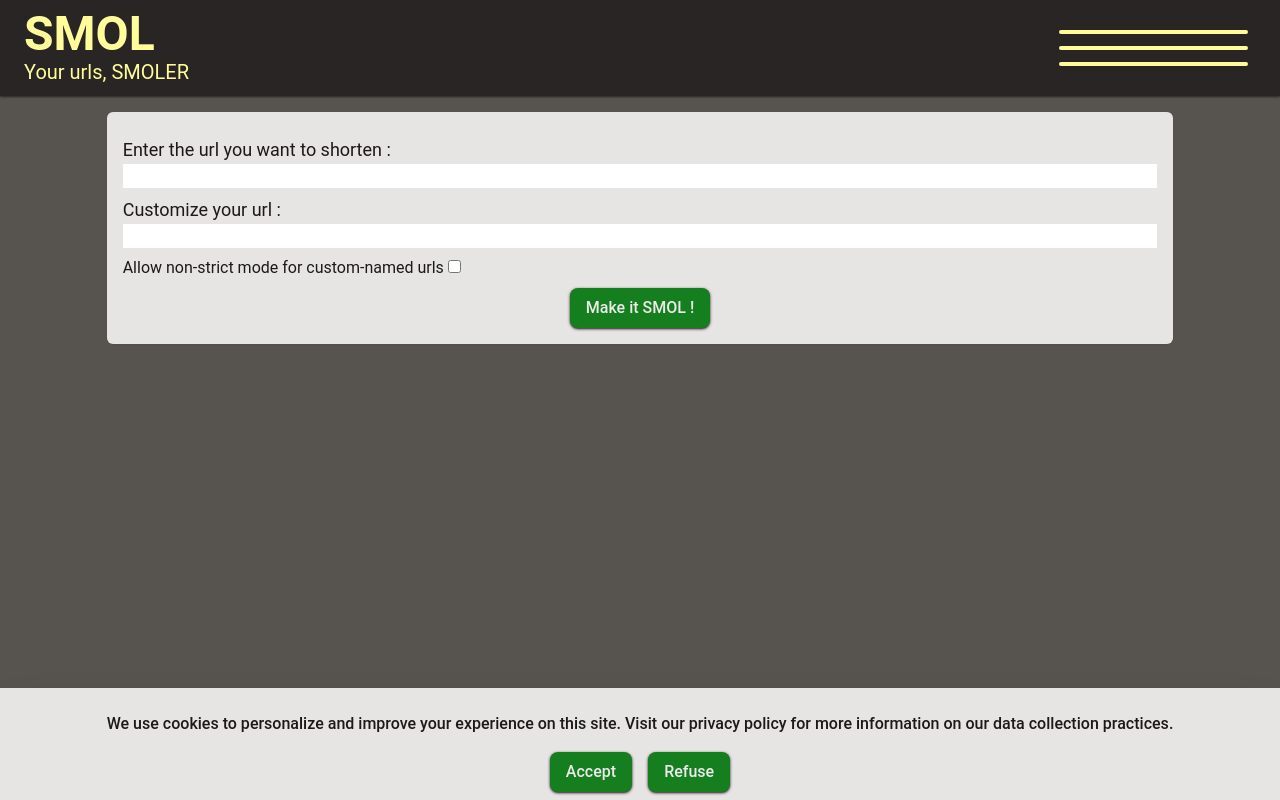
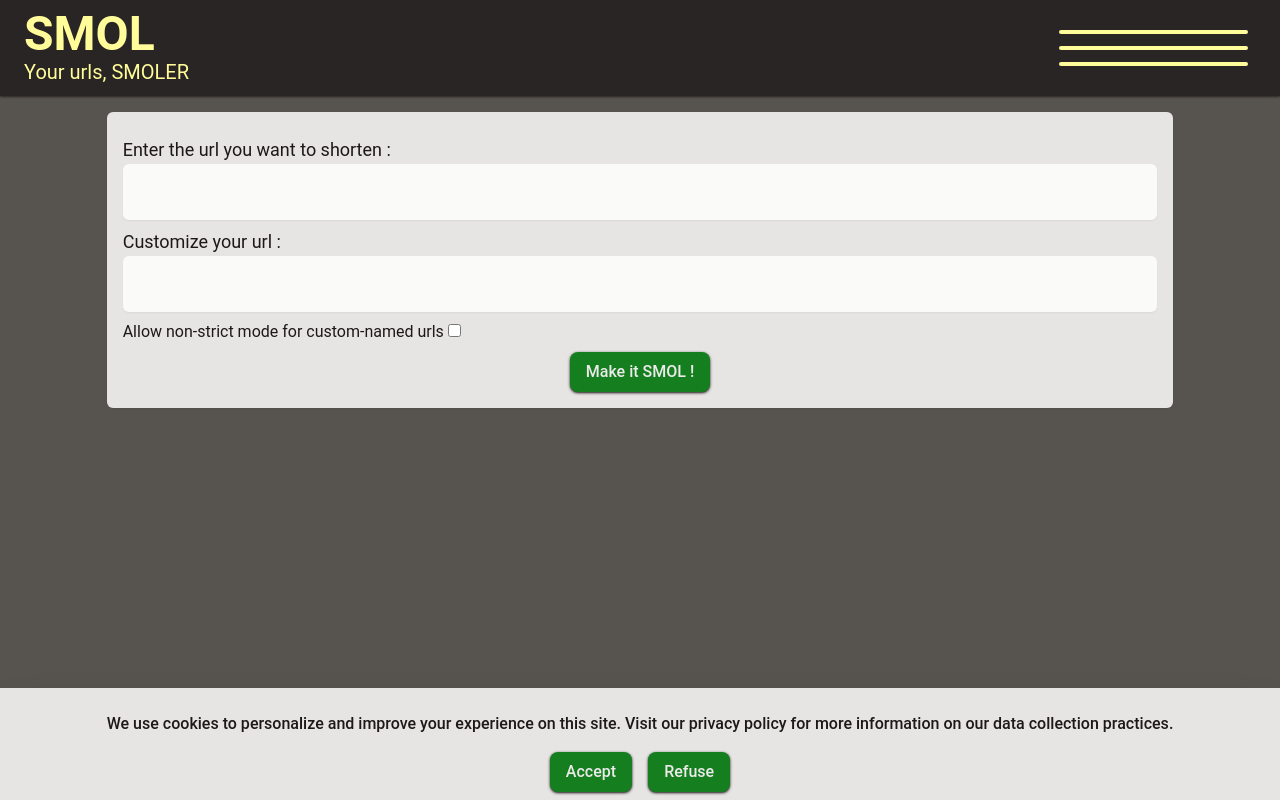
Before and after one commit to Janxa/smol, a React (Create React App) app in the folder client/: page / in a window 1280 px wide. Built offline with nearby package versions, Linux system fonts and the light colour scheme.

Commit message:
Adding 2 new classes : error-label and input

```diff
--- a/client/src/index.css
+++ b/client/src/index.css
@@ -27,6 +27,17 @@
       active:shadow-primary-brown-2 active:shadow-inner
       transition-all ease-in-out duration-200
     }
+    .input{
+      @apply
+      rounded-md
+      shadow-sm
+      p-4
+      bg-stone-50
+      focus:bg-white
+      focus:outline-none
+      focus:shadow-sm
+      focus:shadow-stone-400
+    }
     .input-invalid{
       @apply
       outline
@@ -41,4 +52,11 @@
       focus:outline-none
       focus:shadow-sm
     focus:shadow-stone-400}
+
+  .error-label{
+    @apply
+    text-primary-red
+    py-1
+    font-medium
   };
+};
```
